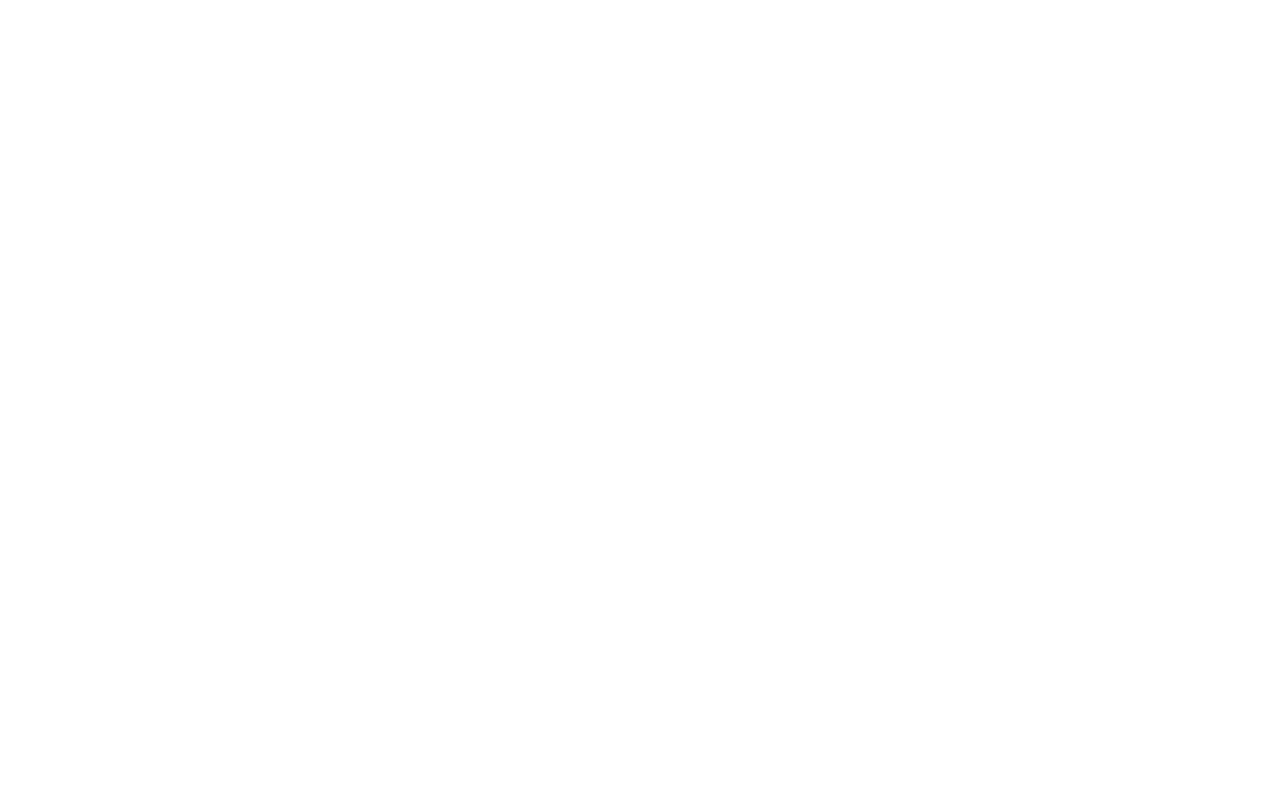
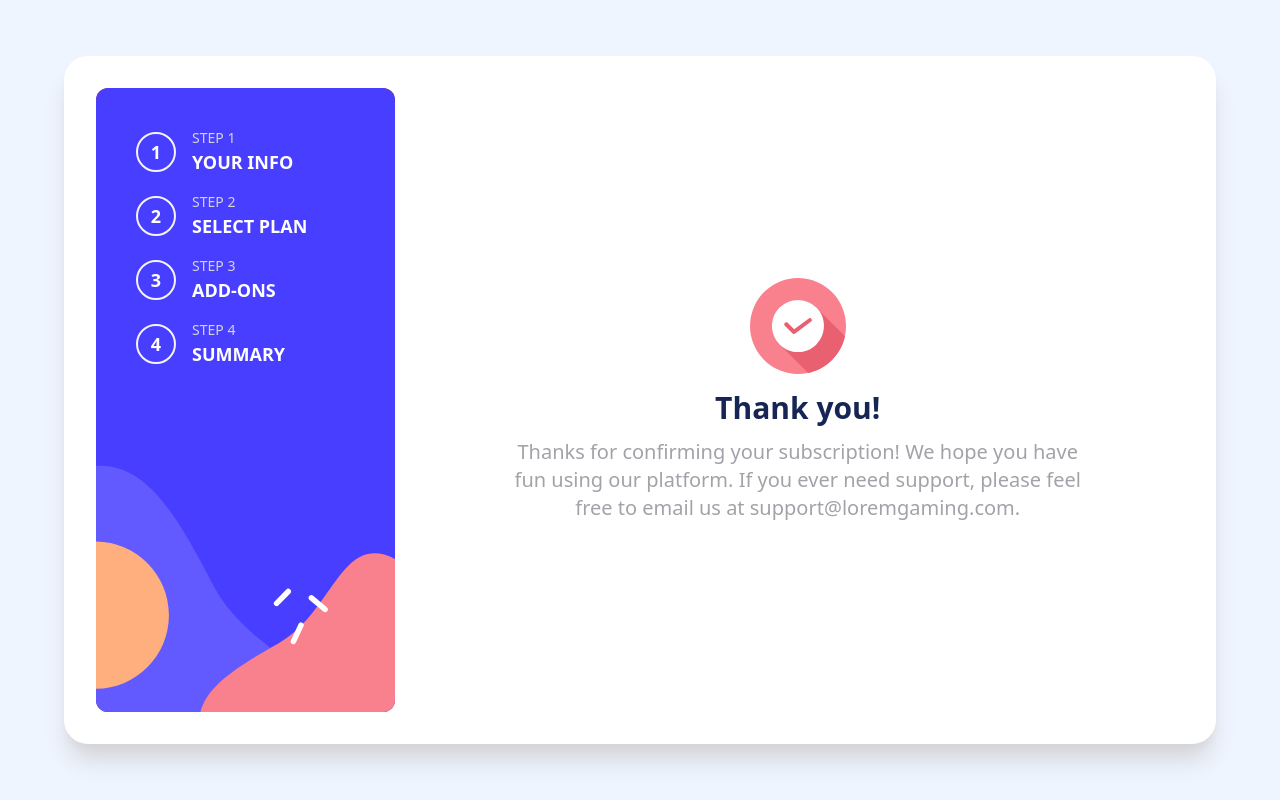
Before and after one commit to VicenteJ20/multi-step-form, a React (Vite) app: page /finish in a window 1280 px wide. Before the commit this address had no page. Built offline with nearby package versions, Linux system fonts and the light colour scheme.

Commit message:
feat/se agrega navegación desde summary a la nueva página de finish

```diff
--- a/src/App.tsx
+++ b/src/App.tsx
@@ -3,6 +3,7 @@
 import AddOnsPage from './pages/AddOns';
 import SummaryPage from './pages/Summary'
 import YourInfo from './pages/YourInfo';
+import FinishPage from './pages/Finish';
 
 const App = () => {
   return (
@@ -13,6 +14,7 @@
         <Route path='/select-plan' element={<SelectPlanPage />} />
         <Route path='/add-ons' element={<AddOnsPage />} />
         <Route path='/summary' element={<SummaryPage />} />
+        <Route path='/finish' element={<FinishPage />} />
       </Routes>
     </>
   )
--- a/src/components/Step4/Summary.tsx
+++ b/src/components/Step4/Summary.tsx
@@ -57,7 +57,7 @@
       </div>
       <div className='flex flex-row gap-4 justify-between px-6 py-2'>
         <h3 className=' text-zinc-500 font-medium'>Total ({selectedPlan.selectedPlan === 'monthly' ? 'per month' : 'per year'})</h3>
-        <p className='text-lg'>+{total}{selectedPlan.selectedPlan === 'monthly' ? '/mo' : '/yr'}</p>
+        <p className='text-lg font-bold text-purple-700'>+{total}{selectedPlan.selectedPlan === 'monthly' ? '/mo' : '/yr'}</p>
       </div>
     </section>
   )
--- a/src/constants/StepsInfo.ts
+++ b/src/constants/StepsInfo.ts
@@ -81,3 +81,9 @@
     price: 2
   }
 ]
+
+export const Step5Info = {
+  icon: '/assets/icon-thank-you.svg',
+  title: 'Thank you!',
+  description: 'Thanks for confirming your subscription! We hope you have fun using our platform. If you ever need support, please feel free to email us at support@loremgaming.com.'
+}
--- /dev/null
+++ b/src/pages/Finish.tsx
@@ -0,0 +1,16 @@
+import { Header } from "../components/Header"
+import { LayoutForm } from "../components/Layout"
+import { Step5Info } from "../constants/StepsInfo"
+
+const FinishPage = () => {
+  return (
+    <LayoutForm>
+      <div className='flex flex-col gap-4 text-center h-full items-center justify-center'>
+        <img src={Step5Info.icon} alt={Step5Info.title} className='w-24 mx-auto' />
+        <Header title={Step5Info.title} subtitle={Step5Info.description} />
+      </div>
+    </LayoutForm>
+  )
+}
+
+export default FinishPage
--- a/src/pages/Summary.tsx
+++ b/src/pages/Summary.tsx
@@ -1,3 +1,4 @@
+import { useNavigate } from "react-router-dom"
 import { BackBtn } from "../components/BackBtn"
 import { ButtonsFooter } from "../components/ButtonsFooter"
 import { Header } from "../components/Header"
@@ -7,13 +8,19 @@
 import { Step4 } from "../constants/StepsInfo"
 
 const SummaryPage = () => {
+  const navigate = useNavigate()
+
+  const handleClick = () => {
+    return navigate('/finish')
+  }
+
   return (
     <LayoutForm>
       <Header title={Step4.title} subtitle={Step4.description} />
       <Summary />
       <ButtonsFooter>
         <BackBtn />
-        <NextBtn />
+        <NextBtn onSubmit={handleClick} />
       </ButtonsFooter>
     </LayoutForm>
   )
```
